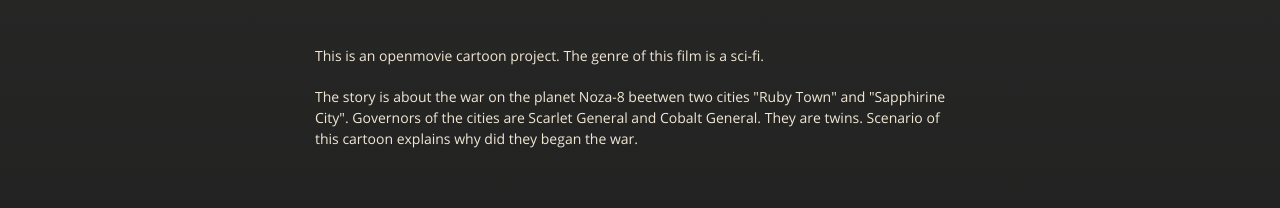
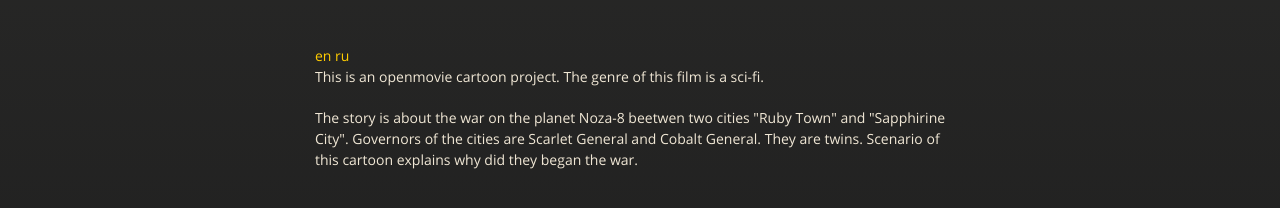
Before and after one commit to red-general/noza-eight, a plain HTML site: page index.html in a window 1280 px wide. Shown: the part 226-434 px from the top of the page. Drawn offline with nearby package versions, Linux system fonts and the light colour scheme.

Commit message:
Update index.html
ru-location added

```diff
--- a/index.html
+++ b/index.html
@@ -37,6 +37,8 @@
           <span class="credits left">Project maintained by <a href="https://github.com/red-general">red-general</a></span>
           <span class="credits right">Hosted on GitHub Pages &mdash; Theme by <a href="https://twitter.com/michigangraham">mattgraham</a></span>
         </div>
+        <a hreff = "/en.html">en</a>
+        <a hreff = "/ru.html">ru</a>
 
         <p>This is an openmovie cartoon project. The genre of this film is a sci-fi.</p>
 
```
